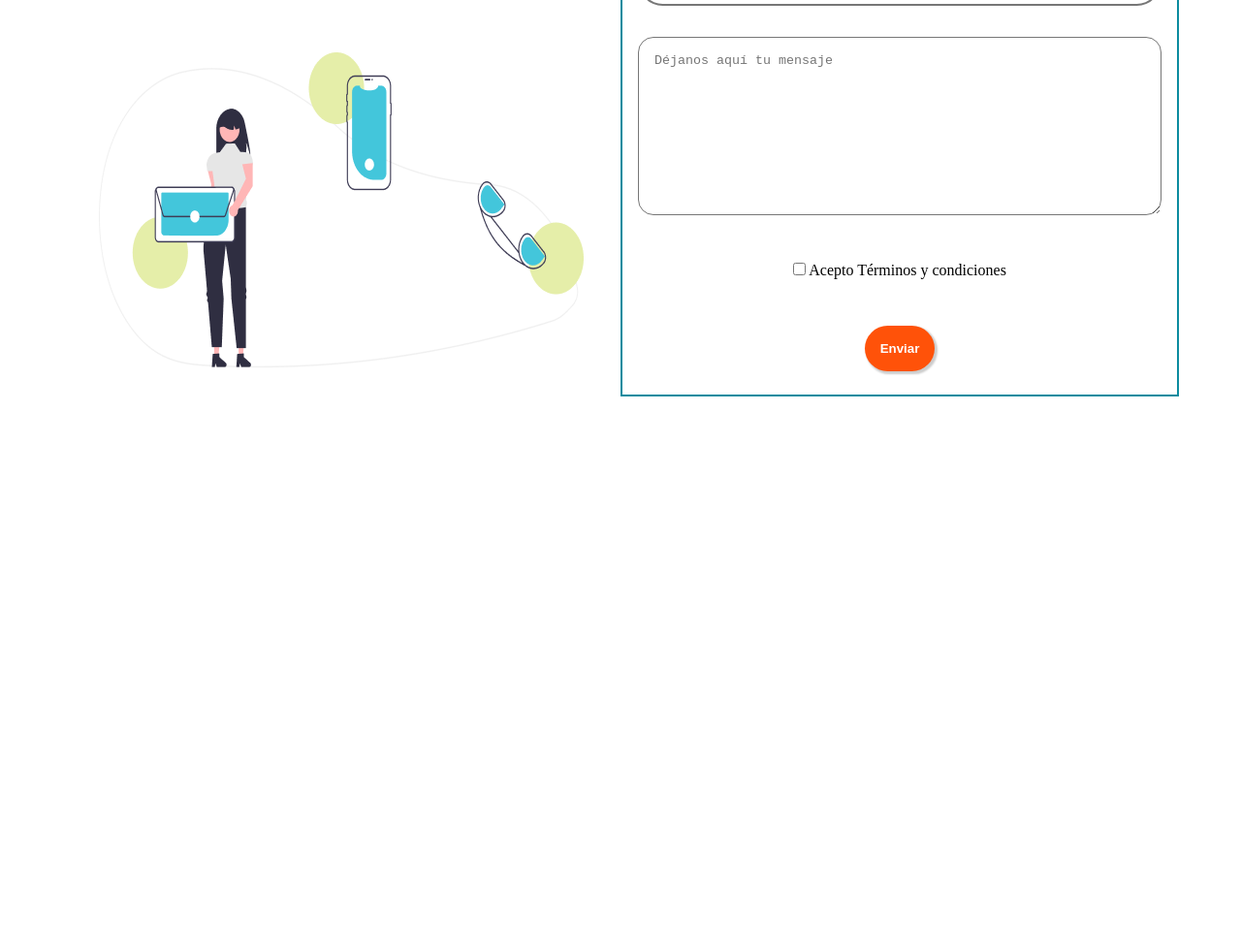
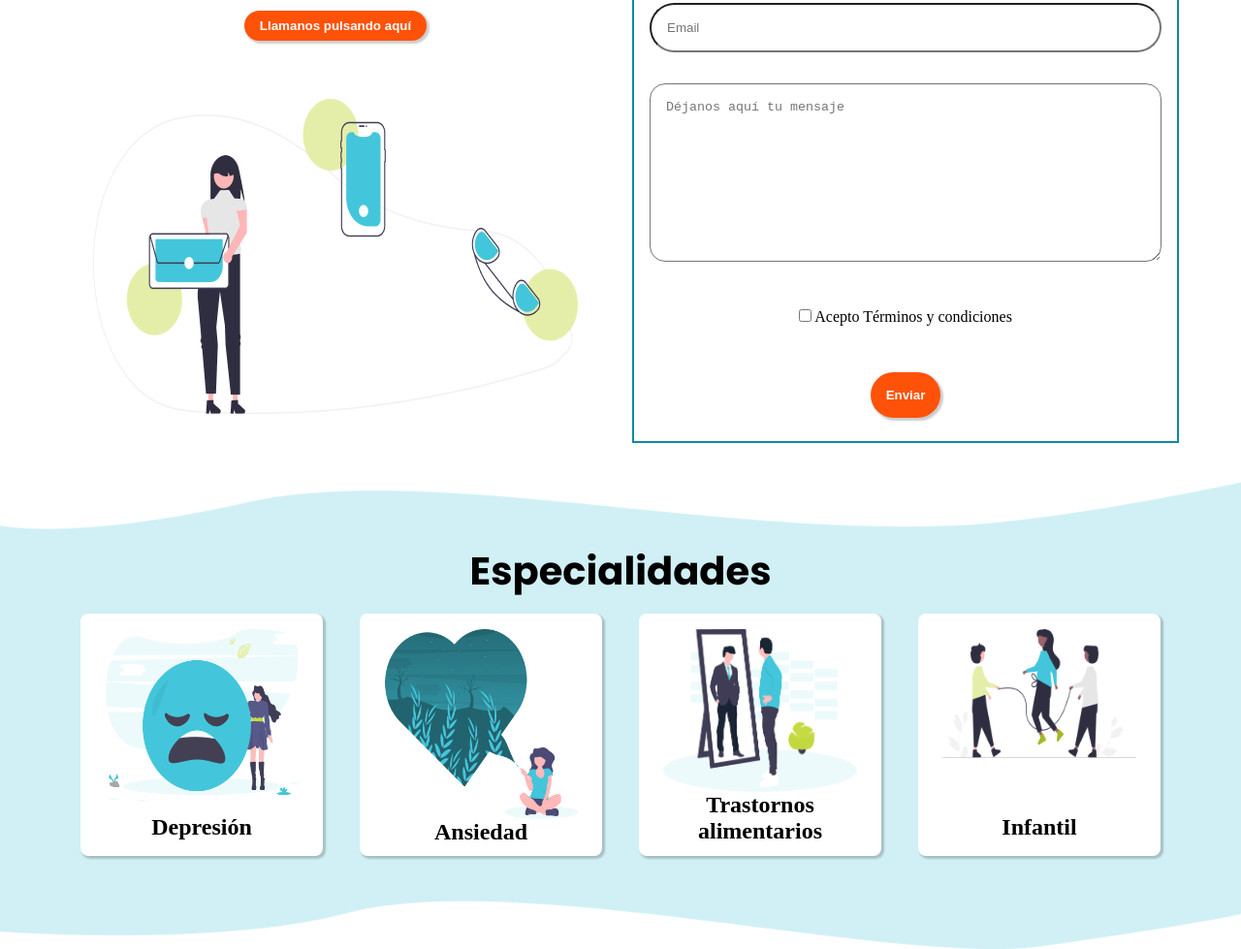
Before and after one commit to Cambixx/Interfaces, a plain HTML site: page CLS/index.html in a window 1280 px wide. Shown: the part 548-1527 px from the top of the page at 97% size. Before the commit the page ends 973 px from the top, so only its background shows below. Drawn offline with Linux system fonts and the light colour scheme; a web font is replaced by a local one.

Commit message:
especialidades

```diff
--- a/CLS/index.html
+++ b/CLS/index.html
@@ -70,7 +70,32 @@
         </form>
       </div>
     </section>
+    <section class="container especialidades">
+      <img src="./images/fondoAzul.png" alt="">
+      <h1 class="titulo-h1">Especialidades</h1>
+      <div class="cont-especialidades">
+        <div>
+          <img src="./images/especialidad1.png" alt="">
+          <h2>Depresión</h2>
+        </div>
+        <div>
+          <img src="./images/especialidad2.png" alt="">
+          <h2>Ansiedad</h2>
+        </div>
+        <div>
+          <img src="./images/especialidad3.png" alt="">
+          <h2>Trastornos alimentarios</h2>
+        </div>
+        <div>
+          <img src="./images/especialidad4.png" alt="">
+          <h2>Infantil</h2>
+        </div>
+      </div>
+    </section>
   </main>
+  <footer>
+
+  </footer>
 
 
   <script src="script.js"></script>
--- a/CLS/style.css
+++ b/CLS/style.css
@@ -110,6 +110,7 @@ textarea {
 .container {
   max-width: 1400px;
   margin-inline: auto;
+  margin-block: 24px;
   padding: 16px 64px;
 }
 
@@ -181,6 +182,7 @@ textarea {
 .hero {
   display: grid;
   grid-template-columns: repeat(2, 1fr);
+  gap: 24px;
 }
 
 .hero-izq {
@@ -228,3 +230,59 @@ textarea {
   margin-inline: auto;
   margin-bottom: 24px;
 }
+
+/* Especialidades */
+
+.especialidades {
+  position: relative;
+  padding-block: 64px;
+}
+
+.especialidades > img {
+  position: absolute;
+  top: 0;
+  left: 0;
+  width: 100vw;
+  z-index: -1;
+}
+
+.especialidades h1 {
+  text-align: center;
+  margin-bottom: 16px;
+}
+
+.cont-especialidades {
+  display: grid;
+  grid-template-columns: repeat(4, 1fr);
+  justify-content: center;
+  justify-items: center;
+  align-items: center;
+
+}
+
+.cont-especialidades div {
+  width: 250px;
+  height: 250px;
+  padding: 16px;
+  background-color: var(--Blanco);
+  border-radius: 8px;
+  box-shadow: 2px 2px 2px 1px rgba(0, 0, 0, 0.2);
+  display: flex;
+  flex-direction: column;
+  justify-content: space-between;
+  align-items: center;
+  cursor: pointer;
+  transition: 0.2s ease-in-out;
+}
+
+.cont-especialidades div:hover {
+  background-color: var(--Contraste-Claro);
+}
+
+.cont-especialidades h2 {
+  text-align: center;
+}
+
+.cont-especialidades img {
+  width: 200px;
+}
```
Also changed, not shown: CLS/images/especialidad1.png (added), CLS/images/especialidad2.png (added), CLS/images/especialidad3.png (added), CLS/images/especialidad4.png (added), CLS/images/fondoAzul.png (added).
